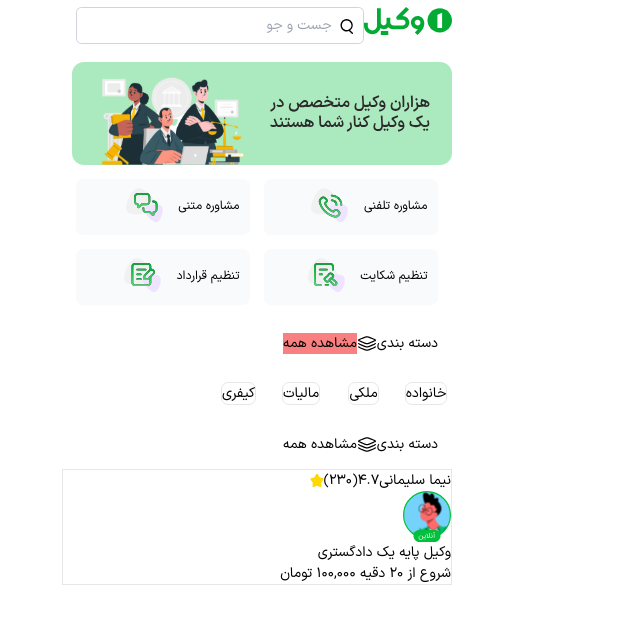
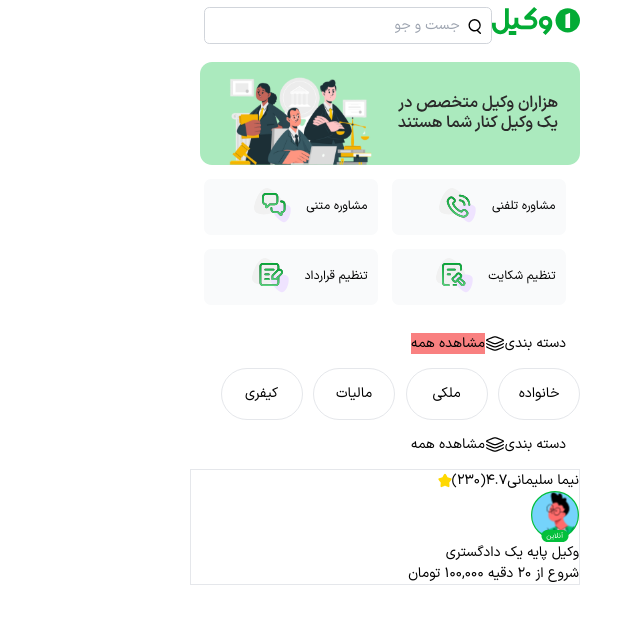
Before and after one commit to mimshe/yek-vakil-app, a React (Create React App) app: page / in a window 1280 px wide. Shown: the top 624 px of the page, without its empty margins (613-1253 px from the left). Built offline with nearby package versions, Linux system fonts and the light colour scheme.

Commit message:
CategorySection changed

```diff
--- a/src/mainPageComponents/CategorySection.jsx
+++ b/src/mainPageComponents/CategorySection.jsx
@@ -3,8 +3,8 @@ import { Kbd } from "flowbite-react";
 export default function CategorySection({text}){
     return(
      <>
-         <div className="w-[52px] h-[52px]  flex items-center justify-center ">
-             <Kbd className=" "> {text} </Kbd>
+         <div className="flex gap-1 ">
+             <Kbd className="w-[82px] h-[52px] rounded-full flex items-center justify-center border"> {text} </Kbd>
          </div>
      </>
     )
```
